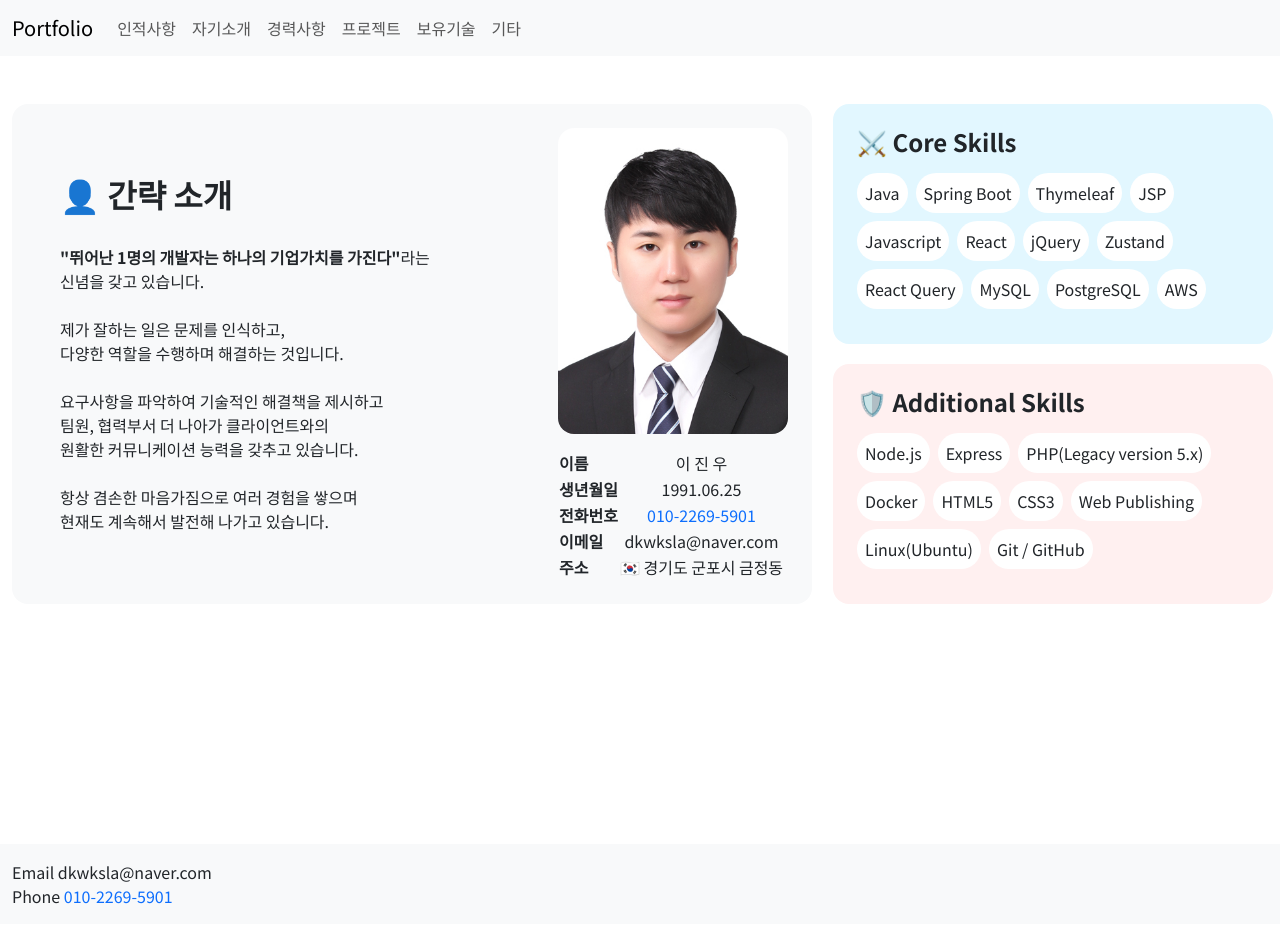
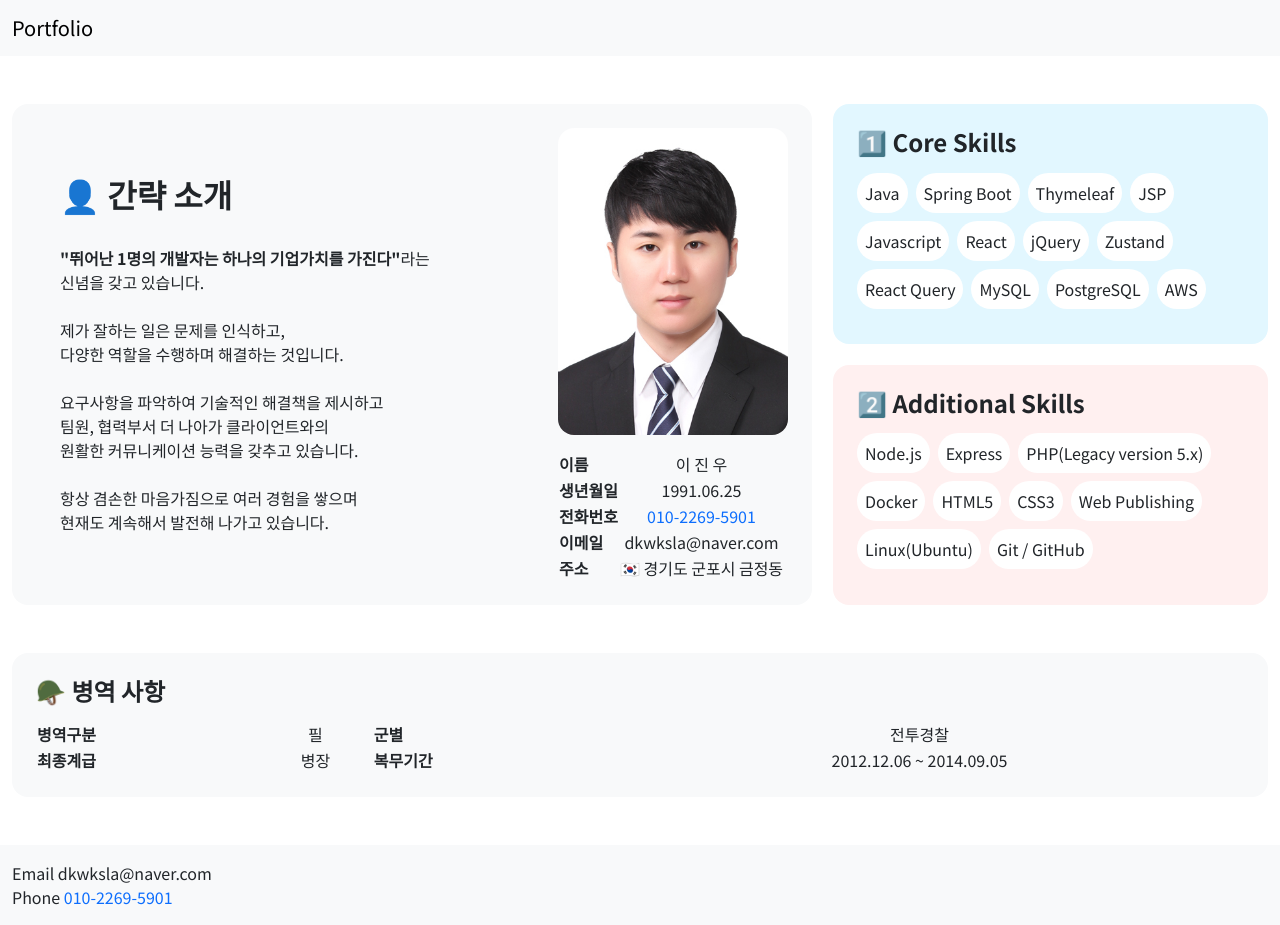
Before and after one commit to codej625/portfolio, a React (Vite) app in the folder portfolio-project/: page / in a window 1280 px wide. Built offline with nearby package versions, Linux system fonts and the light colour scheme.

Commit message:
241112 Update Index component by codej625

```diff
--- a/portfolio-project/src/App.tsx
+++ b/portfolio-project/src/App.tsx
@@ -6,8 +6,7 @@ export default function App() {
     <Router>
       <Routes>
         <Route path="/" element={<Index />} />
-        <Route path="/home" element={<Navigate to="/" replace />} />
-        <Route path="/index" element={<Index />} />
+        <Route path="/index" element={<Navigate to="/" replace />} />
       </Routes>
     </Router>
   );
--- a/portfolio-project/src/assets/css/common.css
+++ b/portfolio-project/src/assets/css/common.css
@@ -1,5 +1,6 @@
 @import url('https://fonts.googleapis.com/css2?family=Noto+Sans+KR:wght@100..900&family=Open+Sans:ital,wght@0,300..800;1,300..800&family=Roboto:ital,wght@0,100;0,300;0,400;0,500;0,700;0,900;1,100;1,300;1,400;1,500;1,700;1,900&display=swap');
 
+/* common */
 body {
   font-family: "Noto Sans KR", serif;
   font-optical-sizing: auto;
@@ -13,7 +14,7 @@ p, figure, a {
 }
 
 section {
-  margin-top: 3rem;
+  margin: 3rem 0;
 }
 
 .container {
@@ -21,7 +22,10 @@ section {
   margin: 0 auto;
 }
 
-.personal-information-body {
+
+/* personal information */
+section:nth-child(1) > div > div,
+section:nth-child(2) > div > div {
   display: flex;
   justify-content: space-between;
 }
@@ -31,7 +35,6 @@ section {
   justify-content: space-between;
   align-items: center;
   width: 800px;
-  height: 500px;
   border-radius: 16px;
 }
 
@@ -40,18 +43,15 @@ section {
   flex-direction: column;
   justify-content: space-between;
   width: 435px;
-  height: 500px;
 }
 
 .personal-information-body > div:nth-child(2) > div:nth-child(1) {
-  width: 440px;
   height: 240px;
   border-radius: 16px;
   background-color: #e2f7ff;
 }
 
 .personal-information-body > div:nth-child(2) > div:nth-child(2) {
-  width: 440px;
   height: 240px;
   border-radius: 16px;
   background-color: #fff0f0;
@@ -76,6 +76,15 @@ section {
   font-size: 1.3rem;
 }
 
+
+/* military duty */
+section:nth-child(2) > .container > div > div {
+  border-radius: 16px;
+  width: 100%;
+}
+
+
+/* */
 @media (min-width: 1400px) {
   .container {
     max-width: 100%;
--- a/portfolio-project/src/components/commons/Header.tsx
+++ b/portfolio-project/src/components/commons/Header.tsx
@@ -10,17 +10,17 @@ export default function Header() {
     <header>
       <Navbar expand="lg" className="bg-body-tertiary">
         <Container className="container">
-          <Navbar.Brand href="/home">Portfolio</Navbar.Brand>
+          <Navbar.Brand href="/index">Portfolio</Navbar.Brand>
           <Navbar.Toggle aria-controls="basic-navbar-nav" />
           <Navbar.Collapse id="basic-navbar-nav">
             <Nav className="me-auto">
-              <Nav.Link href="#personalInformation">인적사항</Nav.Link>
-              <Nav.Link href="#selfIntroduction">자기소개</Nav.Link>
-              <Nav.Link href="#workExperience">경력사항</Nav.Link>
-              <Nav.Link href="#projects">프로젝트</Nav.Link>
-              <Nav.Link href="#skills">보유기술</Nav.Link>
-              <Nav.Link href="#others">기타</Nav.Link>
               {/*
+                <Nav.Link href="#personalInformation">인적사항</Nav.Link>
+                <Nav.Link href="#selfIntroduction">자기소개</Nav.Link>
+                <Nav.Link href="#workExperience">경력사항</Nav.Link>
+                <Nav.Link href="#projects">프로젝트</Nav.Link>
+                <Nav.Link href="#skills">보유기술</Nav.Link>
+                <Nav.Link href="#others">기타</Nav.Link>
                 <NavDropdown title="Dropdown" id="basic-nav-dropdown">
                   <NavDropdown.Item href="#">1</NavDropdown.Item>
                   <NavDropdown.Item href="#">2</NavDropdown.Item>
--- a/portfolio-project/src/components/pages/Index.tsx
+++ b/portfolio-project/src/components/pages/Index.tsx
@@ -72,7 +72,7 @@ export default function Main() {
                 </div>
                 <div>
                   <div className="p-4">
-                    <h3 className="fs-4 fw-bold">⚔️ Core Skills</h3>
+                    <h3 className="fs-4 fw-bold">1️⃣ Core Skills</h3>
                     <div>
                       <div className="d-flex mt-3">
                         <div className="rounded-5 bg-white p-2 me-2">Java</div>
@@ -95,7 +95,7 @@ export default function Main() {
                     </div>
                   </div>
                   <div className="p-4">
-                    <h3 className="fs-4 fw-bold">🛡️ Additional Skills</h3>
+                    <h3 className="fs-4 fw-bold">2️⃣ Additional Skills</h3>
                     <div>
                       <div className="d-flex mt-3">
                         <div className="rounded-5 bg-white p-2 me-2">Node.js</div>
@@ -118,38 +118,28 @@ export default function Main() {
               </div>
             </div>
           </section>
-          <section id="selfIntroduction">
+          <section>
             <div className="container">
-              <div className="self-introduction-body">
-
-              </div>
-            </div>
-          </section>
-          <section id="workExperience">
-            <div className="container">
-              <div className="work-experience-body">
-
-              </div>
-            </div>
-          </section>
-          <section id="projects">
-            <div className="container">
-              <div className="projects-body">
-
-              </div>
-            </div>
-          </section>
-          <section id="skills">
-            <div className="container">
-              <div className="skills-body">
-
-              </div>
-            </div>
-          </section>
-          <section id="others">
-            <div className="container">
-              <div className="others-body">
-
+              <div>
+                <div className="bg-body-tertiary p-4">
+                  <h3 className="fs-4 fw-bold mb-3">🪖 병역 사항</h3>
+                  <table className="w-100">
+                    <tbody>
+                      <tr>
+                        <th>병역구분</th>
+                        <td className="text-center">필</td>
+                        <th>군별</th>
+                        <td className="text-center">전투경찰</td>
+                      </tr>
+                      <tr>
+                        <th>최종계급</th>
+                        <td className="text-center">병장</td>
+                        <th>복무기간</th>
+                        <td className="text-center">2012.12.06 ~ 2014.09.05</td>
+                      </tr>
+                    </tbody>
+                  </table>
+                </div>
               </div>
             </div>
           </section>
```
